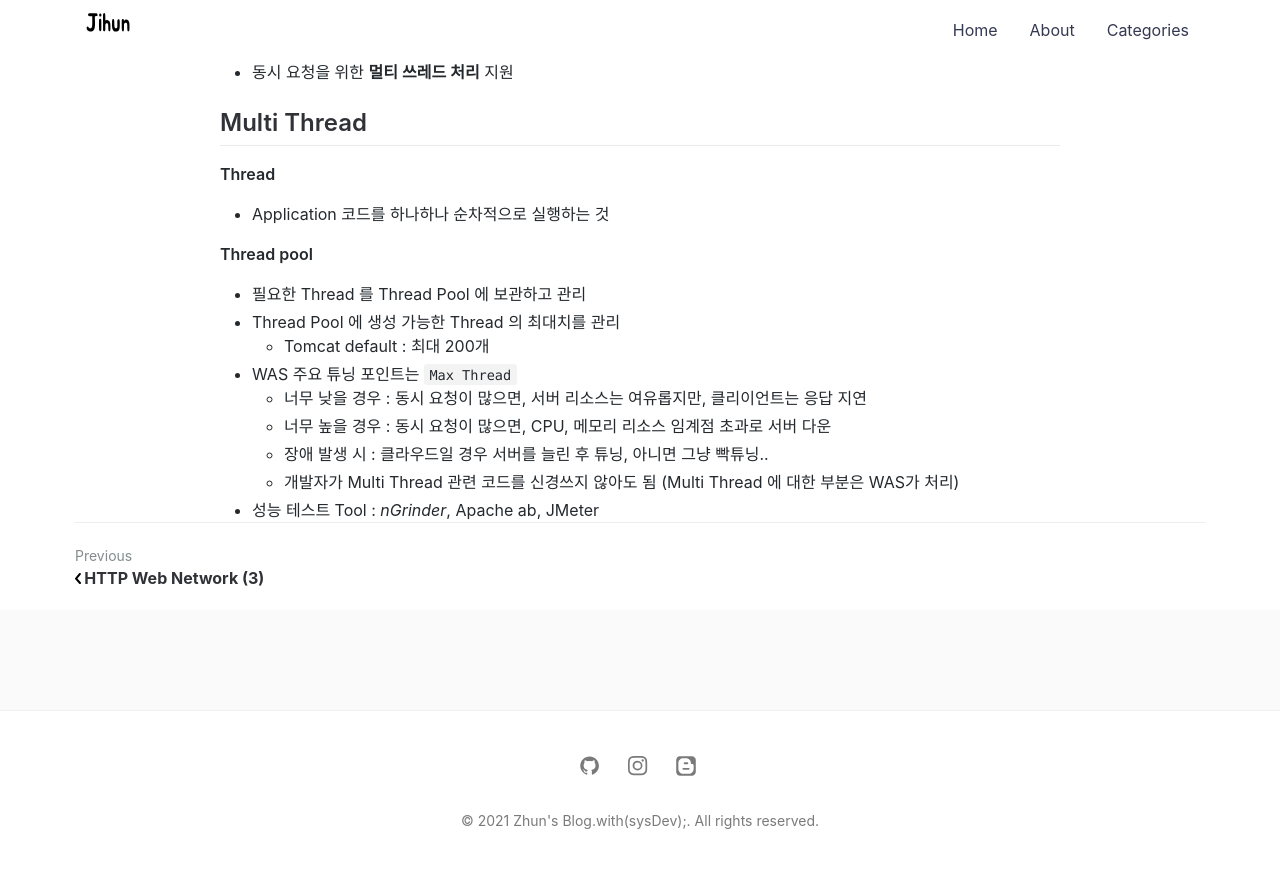
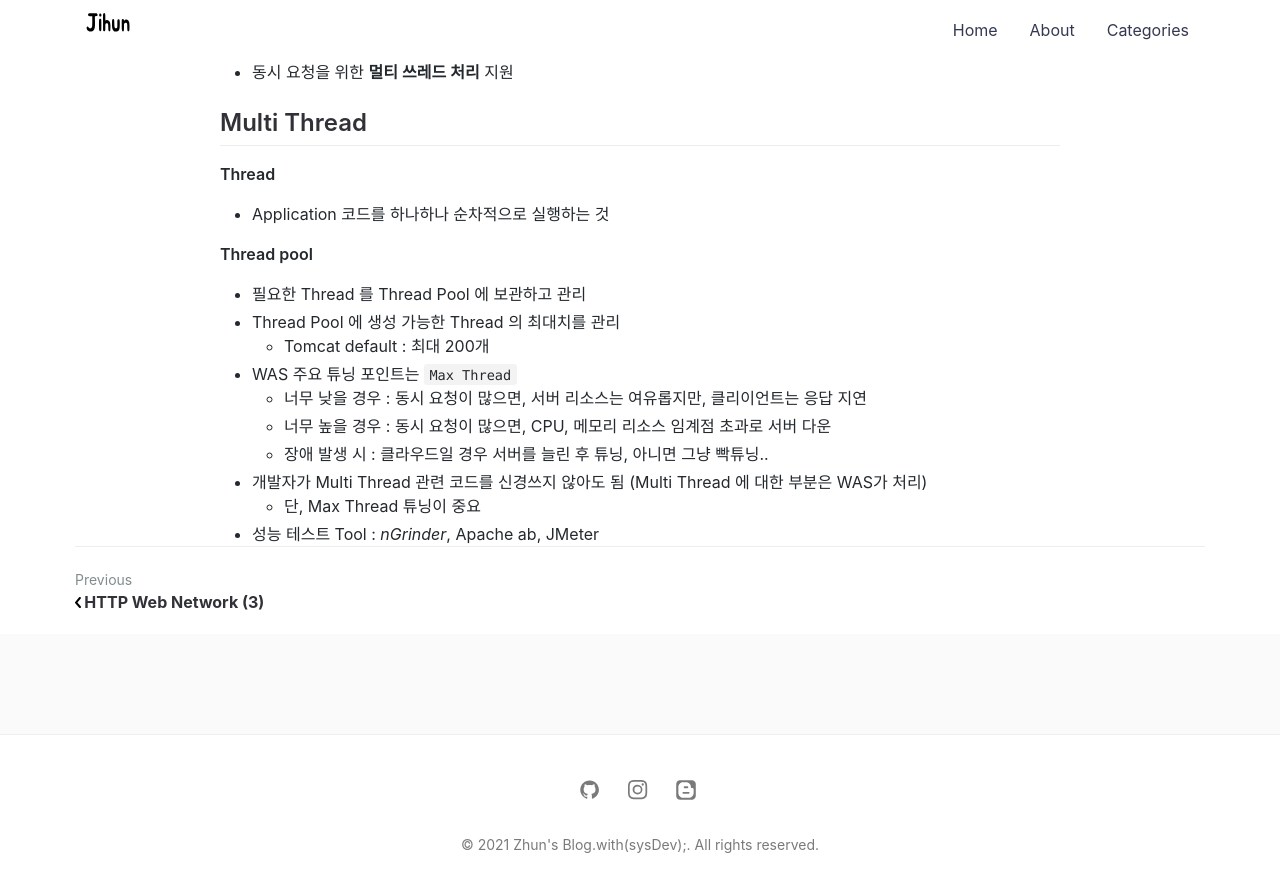
Before and after one commit to jihunparkme/jihunparkme.github.io, a Jekyll site: the page built from _posts/2021-07-26-Spring-MVC-Part1.md, in a window 1280 px wide and 900 px high, scrolled down 2069 px. Shown: the top 892 px of the window. Built offline with Jekyll 4.4.1, drawn with Linux system fonts in a browser that asks for light colours; comment, search, counter and statistics services are not loaded.

Commit message:
edit something content

```diff
--- a/_posts/2021-07-26-Spring-MVC-Part1.md
+++ b/_posts/2021-07-26-Spring-MVC-Part1.md
@@ -79,5 +79,6 @@ featured-img: spring_mvc
   - 너무 낮을 경우 : 동시 요청이 많으면, 서버 리소스는 여유롭지만, 클리이언트는 응답 지연
   - 너무 높을 경우 : 동시 요청이 많으면, CPU, 메모리 리소스 임계점 초과로 서버 다운
   - 장애 발생 시 : 클라우드일 경우 서버를 늘린 후 튜닝, 아니면 그냥 빡튜닝..
-  - 개발자가 Multi Thread 관련 코드를 신경쓰지 않아도 됨 (Multi Thread 에 대한 부분은 WAS가 처리)
+- 개발자가 Multi Thread 관련 코드를 신경쓰지 않아도 됨 (Multi Thread 에 대한 부분은 WAS가 처리)
+  - 단, Max Thread 튜닝이 중요
 - 성능 테스트 Tool : <i>nGrinder</i>, Apache ab, JMeter
```
